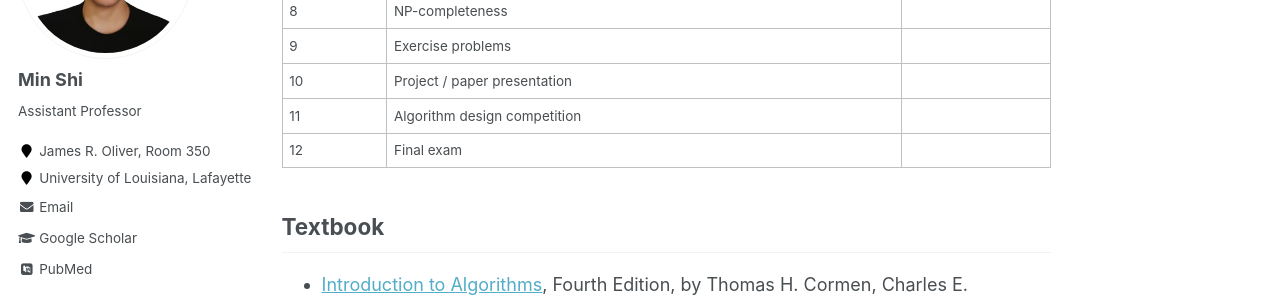
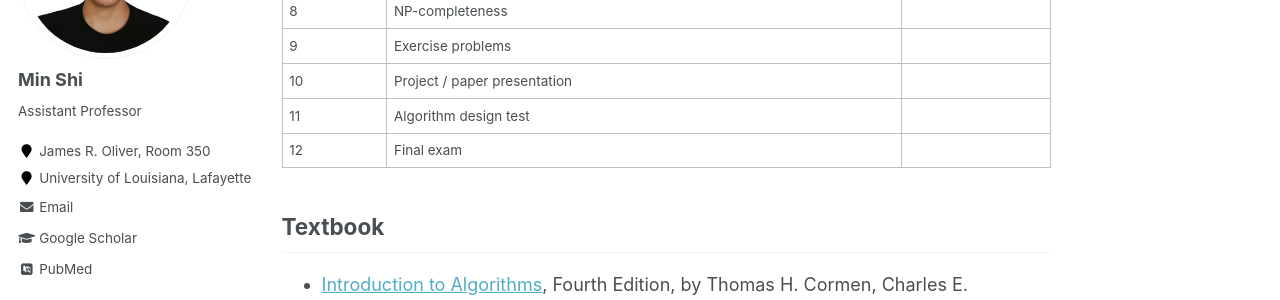
Before and after one commit to shiminxst/shiminxst.github.io, a Jekyll site: the page built from _teaching/2025-spring-CSCE500.md, in a window 1280 px wide and 1400 px high, scrolled down 1241 px. Shown: the part 152-452 px from the top of the window. Built offline with Jekyll 4.4.1, drawn with Linux system fonts in a browser that asks for light colours; some web fonts are replaced; some of the changed text lies outside the part shown.

Commit message:
Update 2025-spring-CSCE500.md

```diff
--- a/_teaching/2025-spring-CSCE500.md
+++ b/_teaching/2025-spring-CSCE500.md
@@ -49,7 +49,7 @@ Index | Topics                               | Events
 8    | NP-completeness                       |
 9    | Exercise problems                     |
 10   | Project / paper presentation            |
-11   | Algorithm design competition          |
+11   | Algorithm design test          |
 12   | Final exam                            |
 
 ## Textbook
@@ -85,5 +85,5 @@ Final exam                   | 20%        |
 ## Project/paper presentation (20%)
 TBD
 
-## Algorithm design competition (10%)
+## Algorithm design test (10%)
 Each team, consisting of two students, will work together to solve a set of algorithm design problems.
```
